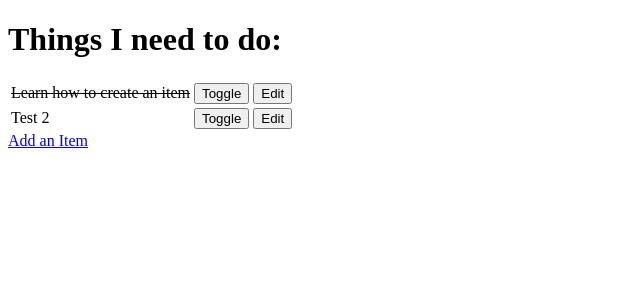
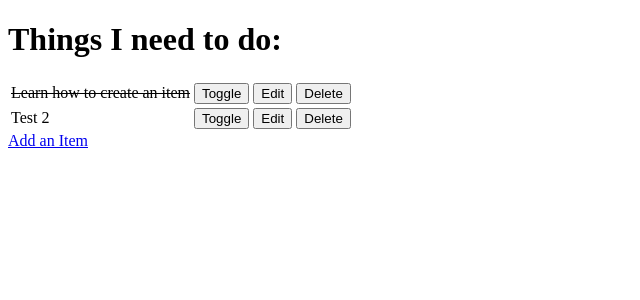
Before and after one commit to Cleg83/django-tutorial, a Django app: page / in a window 1280 px wide. Shown: the top 300 px of the page, without its empty margins (0-640 px from the left). Run offline with Django 3.2, Linux system fonts and the light colour scheme; data comes from the database, SQL or seed files in the repository; both versions use the stored data as it was after the commit.

Commit message:
Add delete functionality

```diff
--- a/django_tutorial/urls.py
+++ b/django_tutorial/urls.py
@@ -22,5 +22,6 @@ urlpatterns = [
     path('', views.get_todo_list, name='get_todo_list'),
     path('add', views.add_item, name='add_item'),
     path('edit/<item_id>', views.edit_item, name='edit'),
-    path('toggle/<item_id>', views.toggle_item, name='toggle')
+    path('toggle/<item_id>', views.toggle_item, name='toggle'),
+    path('delete/<item_id>', views.delete_item, name='delete')
 ]
--- a/first_django_app/templates/todo/todo_list.html
+++ b/first_django_app/templates/todo/todo_list.html
@@ -26,6 +26,11 @@
                     <button>Edit</button>
                 </a>
             </td>
+            <td>
+                <a href="/delete/{{ item.id }}">
+                    <button>Delete</button>
+                </a>
+            </td>
         </tr>
     {% empty %}
     <tr><td>You have nothing to do.</td></tr>
--- a/first_django_app/views.py
+++ b/first_django_app/views.py
@@ -47,3 +47,9 @@ def toggle_item(request, item_id):
     item.done = not item.done
     item.save()
     return redirect("get_todo_list")
+
+
+def delete_item(request, item_id):
+    item = get_object_or_404(Item, id=item_id)
+    item.delete()
+    return redirect("get_todo_list")
```
Also changed, not shown: db.sqlite3.
